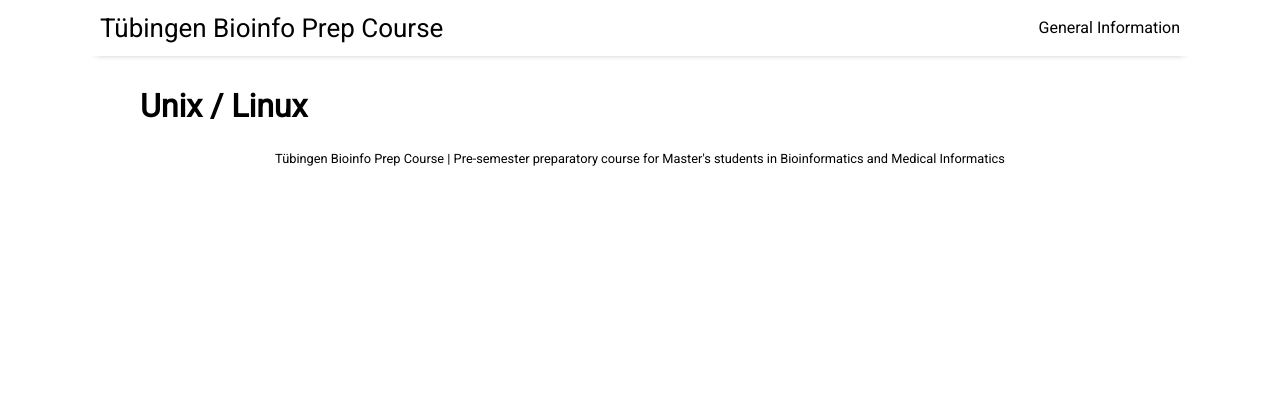
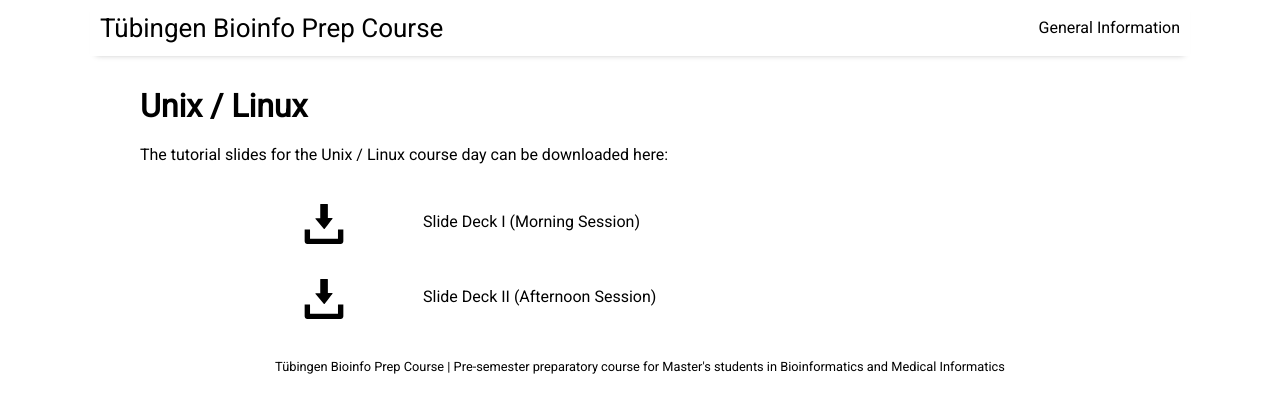
Before and after one commit to BioInfPrep/bioinfprep.github.io, a Jekyll site: the page built from _posts/0800-01-01-unix-linux.md, in a window 1280 px wide. Shown: the top 413 px of the page. Built offline with Jekyll 4.4.1, drawn with Linux system fonts in a browser that asks for light colours; nearby versions of some CDN libraries.

Commit message:
Various updates, add unix slides, hide empty pages for now

```diff
--- a/_posts/0800-01-01-unix-linux.md
+++ b/_posts/0800-01-01-unix-linux.md
@@ -6,3 +6,11 @@ categories: topic
 tags: [topic]
 image: keyboard.jpg
 ---
+
+The tutorial slides for the Unix / Linux course day can be downloaded here:
+
+<table style="border-collapse: collapse; border:none; max-width:800px; margin:auto">
+<tr><td style="border:none">
+<a href="/assets/slides/BioInfPrep_Unix_Part_I.pdf"><img style="width:40px;" src="/assets/img/save-file.svg" alt="download"/></a></td><td style="border:none">Slide Deck I (Morning Session)</td></tr>
+<tr><td style="border:none"><a href="/assets/slides/BioInfPrep_Unix_Part_II.pdf"><img style="width:40px;" src="/assets/img/save-file.svg" alt="download"/></a></td><td style="border:none">Slide Deck II (Afternoon Session)</td></tr>
+</table>
```
Also changed, not shown: _posts/0400-01-01-java.md (+1 -1 lines), _posts/0500-01-01-python.md (+1 -1 lines), _posts/0600-01-01-latex.md (+1 -1 lines), _posts/0700-01-01-git.md (+1 -1 lines), _posts/0900-01-01-general-information.md (+2 -2 lines), _posts/0000-01-01-unix1.md (renamed from _posts/0000-01-01-task-unix1.md), assets/img/save-file.svg (added), 2 other files.
